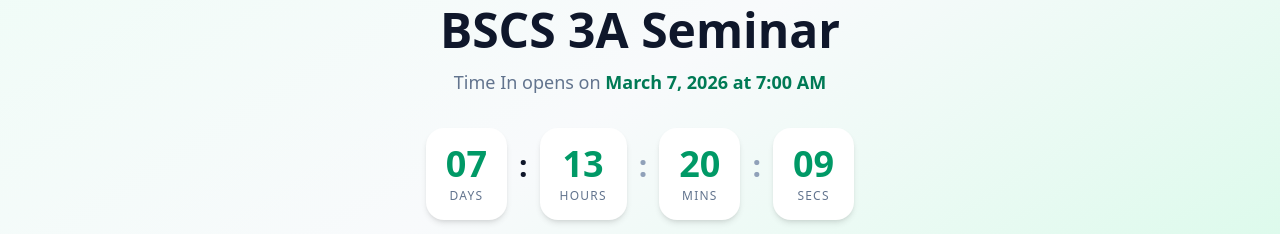
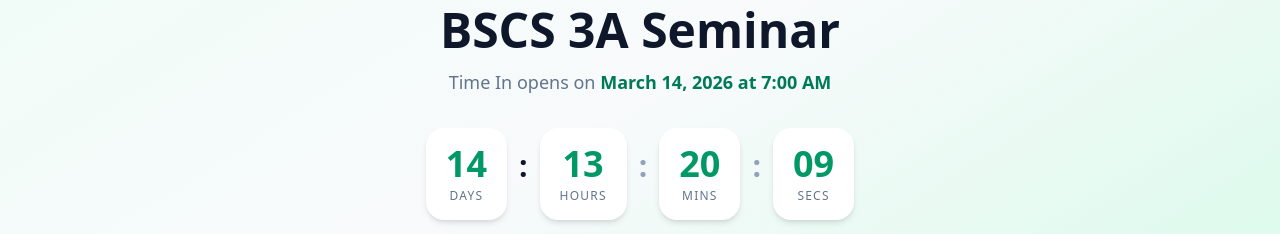
Before and after one commit to Banyel3/seminar-event-attendance, a Next.js app: page /attend in a window 1280 px wide. Shown: the part 311-545 px from the top of the page. Built offline with nearby package versions, Linux system fonts and the light colour scheme; no server answers.

Commit message:
fix: update event date to March 14, 2026

```diff
--- a/src/app/attend/page.tsx
+++ b/src/app/attend/page.tsx
@@ -20,7 +20,7 @@ import { getTicket } from "@/app/actions";
 
 // ── Event config ─────────────────────────────────────────────────────
 // March 7, 2026 at 7:00 AM Philippine Time (UTC+8)
-const EVENT_OPEN = new Date("2026-03-07T07:00:00+08:00");
+const EVENT_OPEN = new Date("2026-03-14T07:00:00+08:00");
 
 type TicketData = {
     name: string;
@@ -144,7 +144,7 @@ export default function AttendPage() {
                         BSCS 3A Seminar
                     </h1>
                     <p className="text-lg text-slate-500 mb-8">
-                        Time In opens on <strong className="text-emerald-700">March 7, 2026 at 7:00 AM</strong>
+                        Time In opens on <strong className="text-emerald-700">March 14, 2026 at 7:00 AM</strong>
                     </p>
 
                     {/* Countdown */}
@@ -197,7 +197,7 @@ export default function AttendPage() {
                                     <Badge variant="secondary" className="bg-emerald-100 text-emerald-800">{ticketData.course}</Badge>
                                 </div>
                                 <p className="text-xs text-emerald-700 font-semibold mt-2 border-t pt-2 border-slate-100">
-                                    BSCS 3A Seminar Workshop · Mar 7, 2026
+                                    BSCS 3A Seminar Workshop · Mar 14, 2026
                                 </p>
                             </div>
                         </div>
--- a/src/app/page.tsx
+++ b/src/app/page.tsx
@@ -118,12 +118,12 @@ export default function SignUpPage() {
                   <Badge variant="secondary" className="bg-emerald-100 text-emerald-800">{ticketData.course}</Badge>
                 </div>
                 <p className="text-xs text-emerald-700 font-semibold mt-2 border-t pt-2 border-slate-100">
-                  Valid for BSCS 3A Seminar Workshop · Mar 7, 2026
+                  Valid for BSCS 3A Seminar Workshop · Mar 14, 2026
                 </p>
               </div>
             </div>
             <p className="text-sm text-slate-500 text-center">
-              Save this QR and present it to the organizer on <strong>March 7</strong> to mark your attendance.
+              Save this QR and present it to the organizer on <strong>March 14</strong> to mark your attendance.
             </p>
             <div className="flex flex-col sm:flex-row gap-3 w-full">
               <Button onClick={saveQRCode} className="w-full sm:flex-1 bg-emerald-600 hover:bg-emerald-700 text-white gap-2">
@@ -152,7 +152,7 @@ export default function SignUpPage() {
             Seminar Workshop Sign Up
           </CardTitle>
           <CardDescription className="text-base">
-            BSCS 3A · March 7, 2026
+            BSCS 3A · March 14, 2026
           </CardDescription>
         </CardHeader>
         <CardContent>
```
